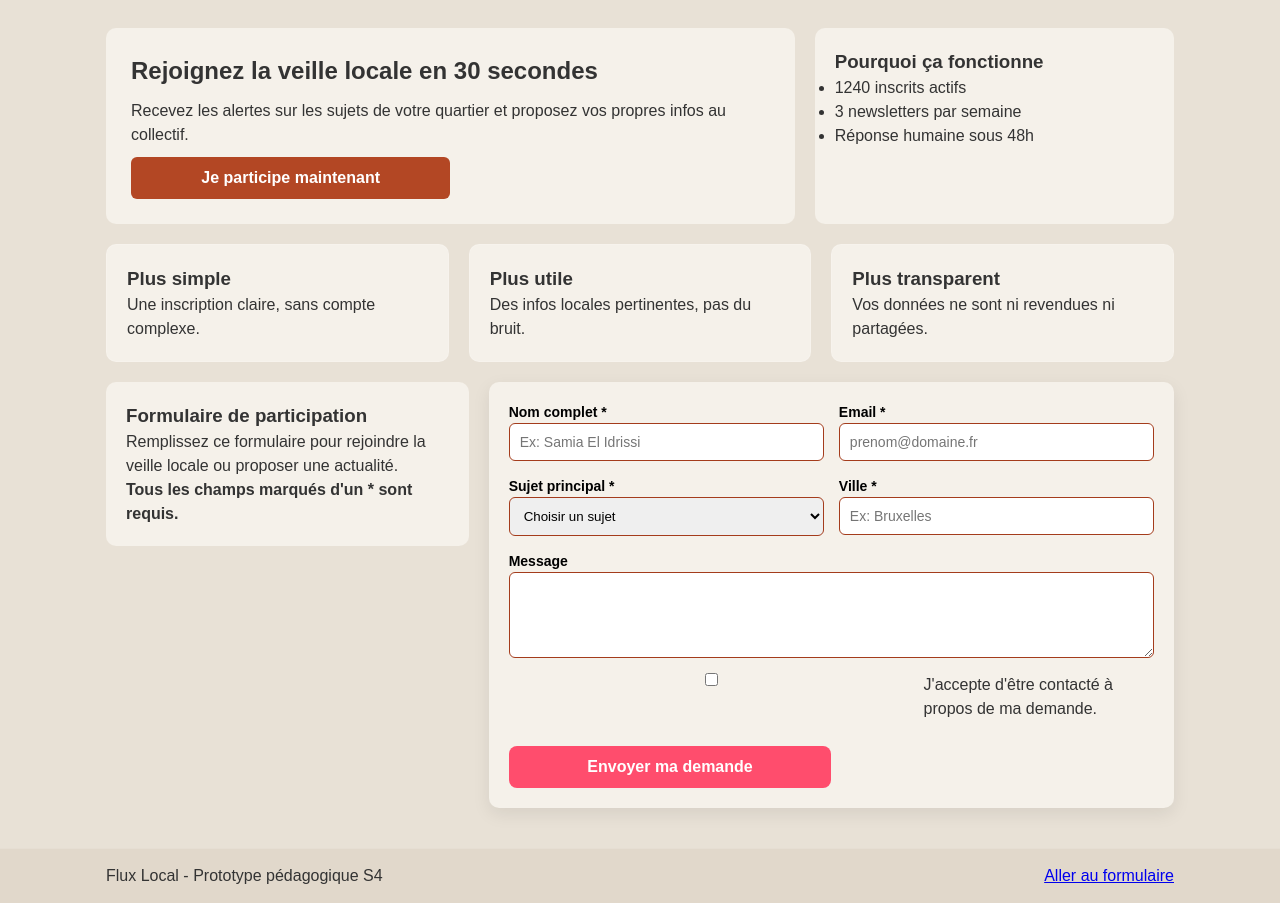
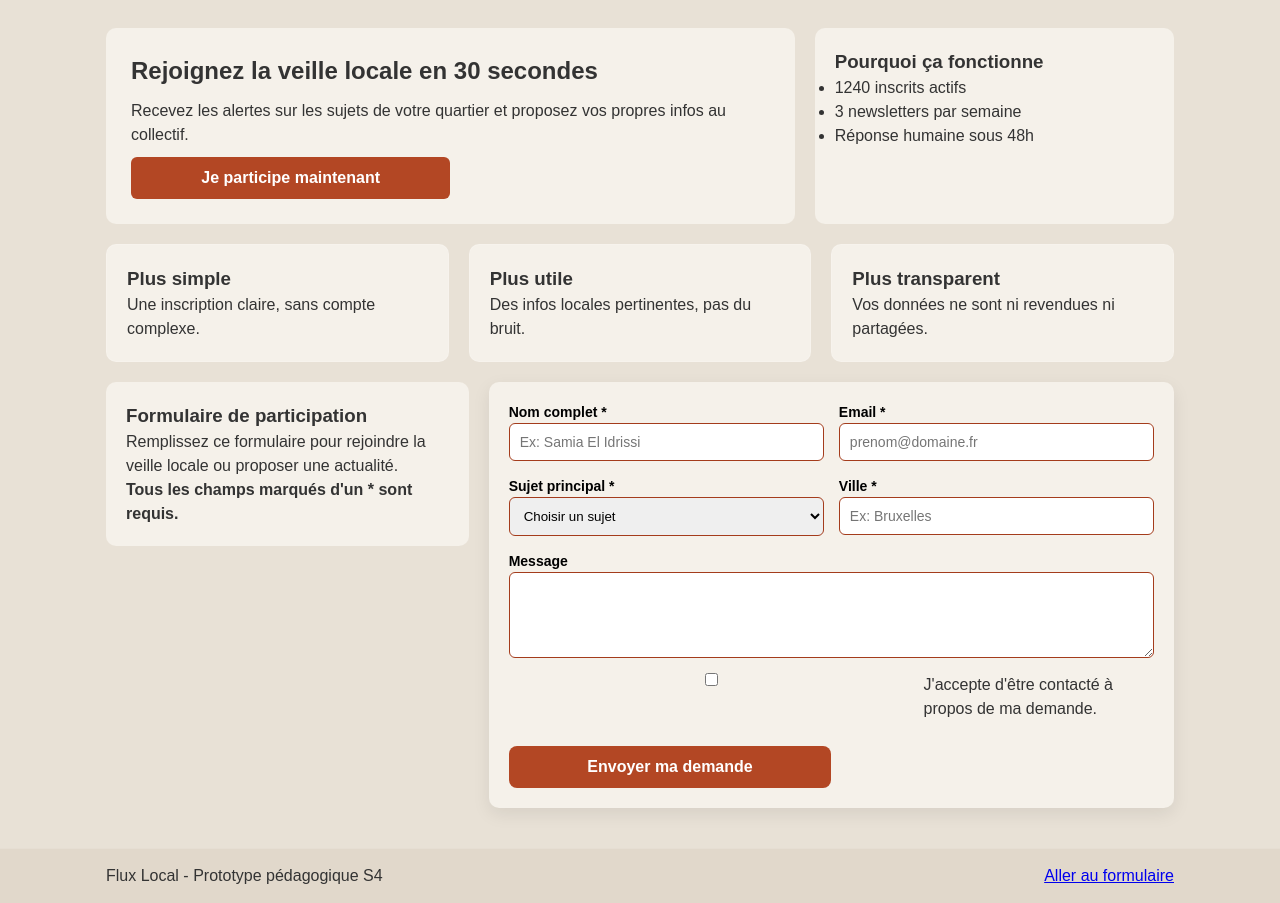
Before and after one commit to Satoruhali/starter-4-prj-jeudi-vendredi, a website: page inscription.html in a window 1280 px wide. Shown: the part 57-960 px from the top of the page. Drawn offline with Linux system fonts and the light colour scheme.

Commit message:
ten commit "add .contact-form button for appliquate a good color for button "

```diff
--- a/inscription.html
+++ b/inscription.html
@@ -146,7 +146,7 @@ body {
 }
 
 /* button */
-.btn {
+ .btn {
   background: #b34724;
   color: white;
   border: none;
@@ -154,6 +154,10 @@ body {
   border-radius: 6px;
   cursor: pointer;
   width: 50%;
+}
+
+.contact-form button.btn {
+  background: #b34724;
 }
 
 /* footer */
```
